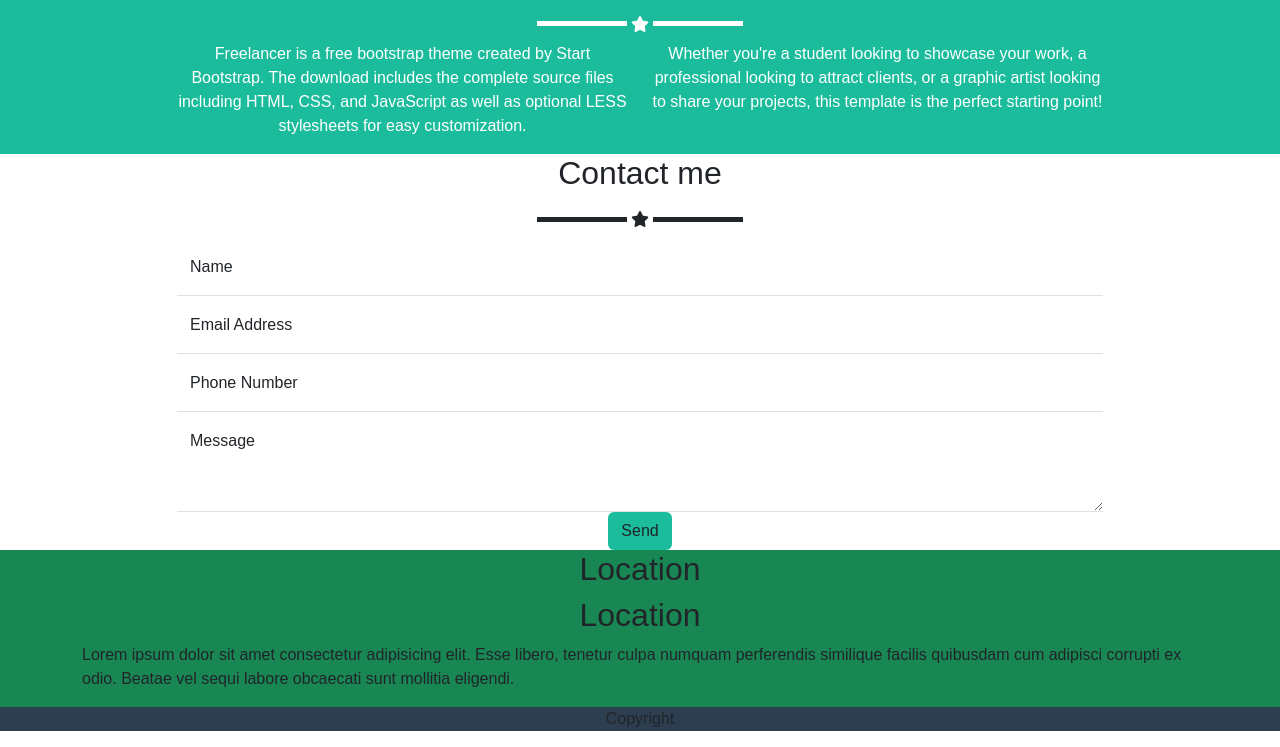
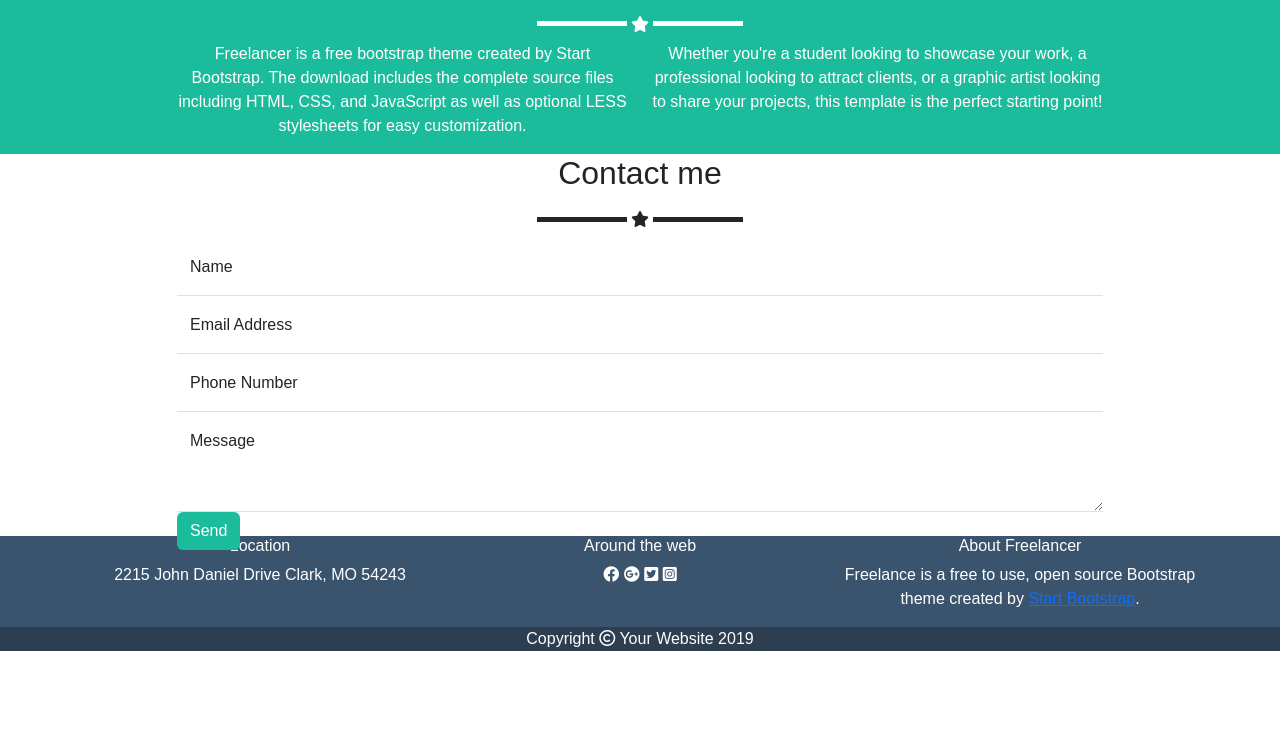
Before and after one commit to michelepiccinno/html-css-bootstrap-freelancer, a plain HTML site: page index.html in a window 1280 px wide. Shown: the part 1047-1794 px from the top of the page. After the commit the page ends 1698 px from the top, so only its background shows below. Drawn offline with nearby package versions, Linux system fonts and the light colour scheme.

Commit message:
layout-1.1

```diff
--- a/css/style.css
+++ b/css/style.css
@@ -29,12 +29,18 @@ hr {
   --bs-border-radius: 0;
 }
 
+
+
 .bg-primary {
   --bs-primary-rgb: 26, 188, 156;
 }
 
 .bg-secondary {
   --bs-secondary-rgb: 44, 62, 80;
+}
+
+.bg-success {
+  --bs-success-rgb: 58, 84, 109;
 }
 
 .card.bckg-1 {
--- a/index.html
+++ b/index.html
@@ -101,7 +101,7 @@
       <hr>
       <div class="row justify-content-center">
         <div class="col-8 col-lg-10">
-          <form action="">
+          <form action="" class="position-relative mb-4">
             <div class="form-floating">
               <input type="name" class="form-control my-form-control" id="floatingInput" placeholder="Nome">
               <label for="floatingInput">Name</label>
@@ -115,10 +115,11 @@
               <label for="floatingPhone">Phone Number</label>
             </div>
             <div class="form-floating">
-              <textarea type="message" class="form-control my-form-control" placeholder="Leave a comment here" id="floatingTextarea" style="height: 100px"></textarea>
+              <textarea type="message" class="form-control my-form-control" placeholder="Leave a comment here"
+                id="floatingTextarea" style="height: 100px"></textarea>
               <label for="floatingTextarea">Message</label>
             </div>
-            <button class="btn bg-primary">Send</button>
+            <button class="btn bg-primary text-white position-absolute start-0">Send</button>
           </form>
         </div>
       </div>
@@ -126,25 +127,35 @@
   </section>
   </main>
 
-  <!-- SECTION ABOUT -->
   <footer>
+    <!-- SECTION LOCATION -->
     <section class="bg-success">
-      <div class="container">
-        <div class="row justify-content-center">
+      <div class="container text-white text-center">
+        <div class="row row-cols-1 row-cols-md-3">
           <div class="col">
-            <div class="box">
-              <h2 class="text-center">Location</h2>
-              <h2 class="text-center">Location</h2>
-              <p>Lorem ipsum dolor sit amet consectetur adipisicing elit. Esse libero, tenetur culpa numquam perferendis
-                similique facilis quibusdam cum adipisci corrupti ex odio. Beatae vel sequi labore obcaecati sunt
-                mollitia eligendi.</p>
-            </div>
+            <h6>Location</h6>
+            <p>2215 John Daniel Drive Clark, MO 54243</p>
+          </div>
+          <div class="col">
+            <h6>Around the web</h6>
+            <i class="fa-brands fa-facebook"></i>
+            <i class="fa-brands fa-google-plus"></i>
+            <i class="fa-brands fa-square-twitter"></i>
+            <i class="fa-brands fa-square-instagram"></i>
+          </div>
+          <div class="col">
+            <h6>About Freelancer</h6>
+            <p>Freelance is a free to use, open source Bootstrap theme created by <a href="#">Start Bootstrap</a>.</p>
           </div>
         </div>
       </div>
     </section>
+
+    <!-- SECTION COPYRIGHT -->
     <section class="bg-secondary">
-      <p class="text-center">Copyright</p>
+      <div class="container text-center text-white">
+      <span>Copyright <i class="fa-regular fa-copyright"></i> Your Website 2019</span>
+    </div>
     </section>
   </footer>
 </body>
```
